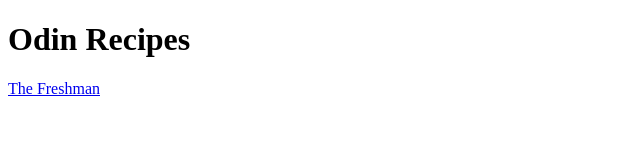
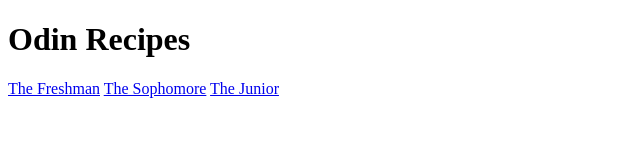
Before and after one commit to cchloe164/odin-recipes, a plain HTML site: page index.html in a window 1280 px wide. Shown: the whole page, without its empty margins (0-640 px from the left). Drawn offline with Linux system fonts and the light colour scheme.

Commit message:
Add links to index.html

```diff
--- a/index.html
+++ b/index.html
@@ -10,5 +10,7 @@
     <body>
         <h1>Odin Recipes</h1>
         <a href="recipes/freshman.html">The Freshman</a>
+        <a href="recipes/sophomore.html">The Sophomore</a>
+        <a href="recipes/junior.html"> The Junior</a>
     </body>
 </html>
```
